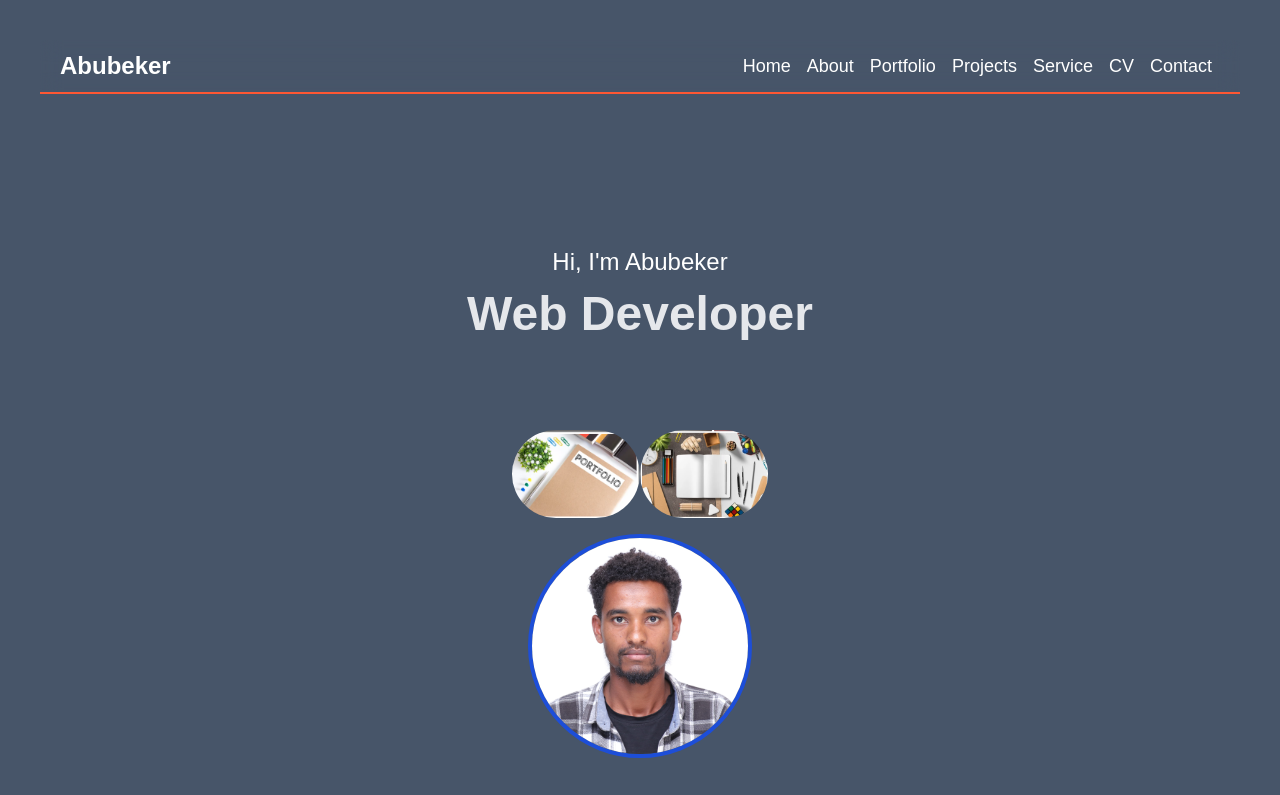
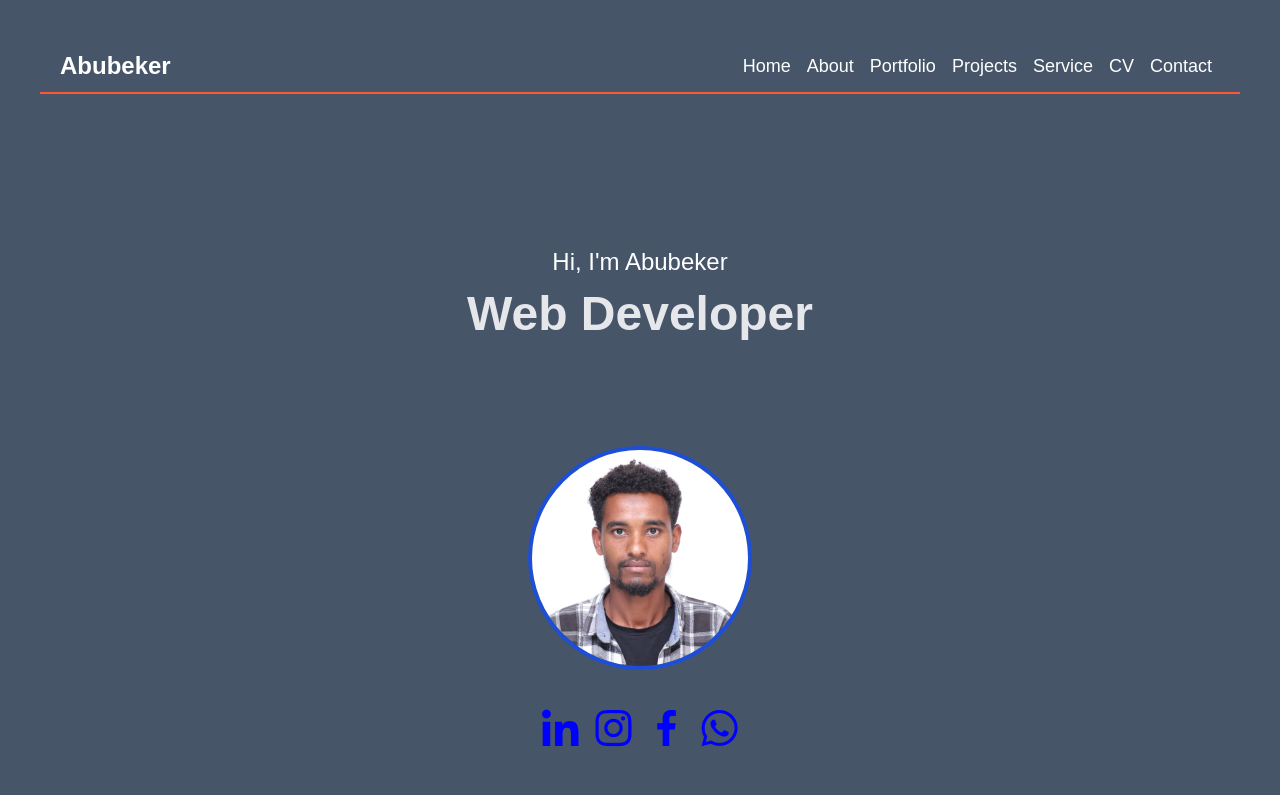
Before and after one commit to abubekertaha2/PORFOLIO, a React (Vite) app: page / in a window 1280 px wide. Shown: the top 795 px of the page. Built offline with nearby package versions, Linux system fonts and the light colour scheme.

Commit message:
remove the images

```diff
--- a/src/Port.jsx
+++ b/src/Port.jsx
@@ -2,8 +2,11 @@ import PropTypes from 'prop-types';
 import { useEffect, useState } from 'react';
 import './Port.css';
 import AgaImg from './assets/Aga.jpg';
-import p1 from './assets/p1.png';
-import p2 from './assets/p2.png';
+import p10 from './assets/p10.jpg';
+import p11 from './assets/p11.jpg';
+import p12 from './assets/p12.jpg';
+import p13 from './assets/p13.jpg';
+import p14 from './assets/p14.jpg';
 import p3 from './assets/p3.png';
 import p4 from './assets/p4.png';
 import p5 from './assets/p5.png';
@@ -11,11 +14,6 @@ import p6 from './assets/p6.jpg';
 import p7 from './assets/p7.jpg';
 import p8 from './assets/p8.jpg';
 import p9 from './assets/p9.jpg';
-import p10 from './assets/p10.jpg';
-import p11 from './assets/p11.jpg';
-import p12 from './assets/p12.jpg';
-import p13 from './assets/p13.jpg';
-import p14 from './assets/p14.jpg';
 
 function App() {
   const [isMenuOpen, setMenuOpen] = useState(false);
@@ -62,16 +60,6 @@ function App() {
         </h1>
 
         <div className="flex flex-col items-center mt-10">
-          <div className="flex justify-between w-full max-w-lg">
-            <img
-              src={p1}
-              className='w-24 h-auto sm:w-32 rounded-full'
-              alt="Side Image 1"/>
-            <img
-              src={p2}
-              className='w-24 h-auto sm:w-32 rounded-full'
-              alt="Side Image 2"/>
-          </div>
           <img
             src={AgaImg}
             className='w-32 h-auto sm:w-56 pt-0 pb-0 rounded-full border-4 border-blue-700 object-cover mt-4'
```
